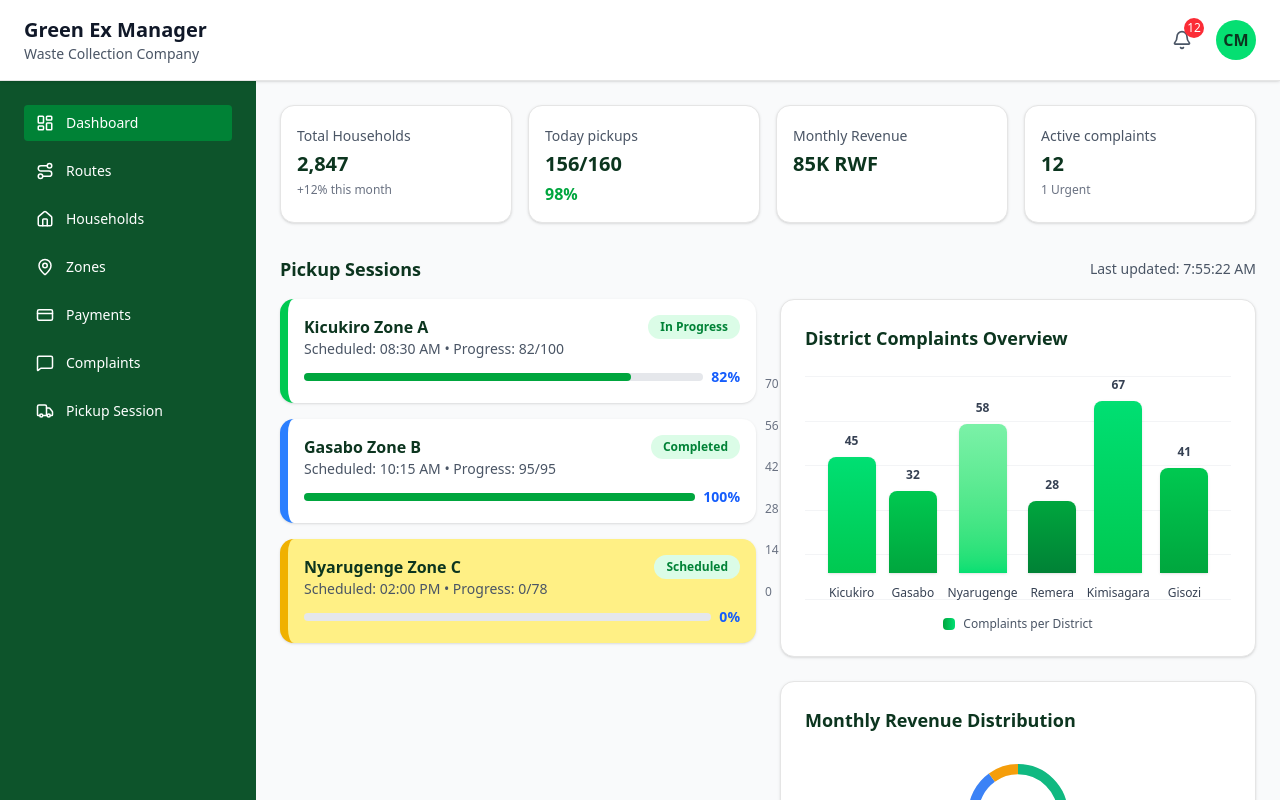
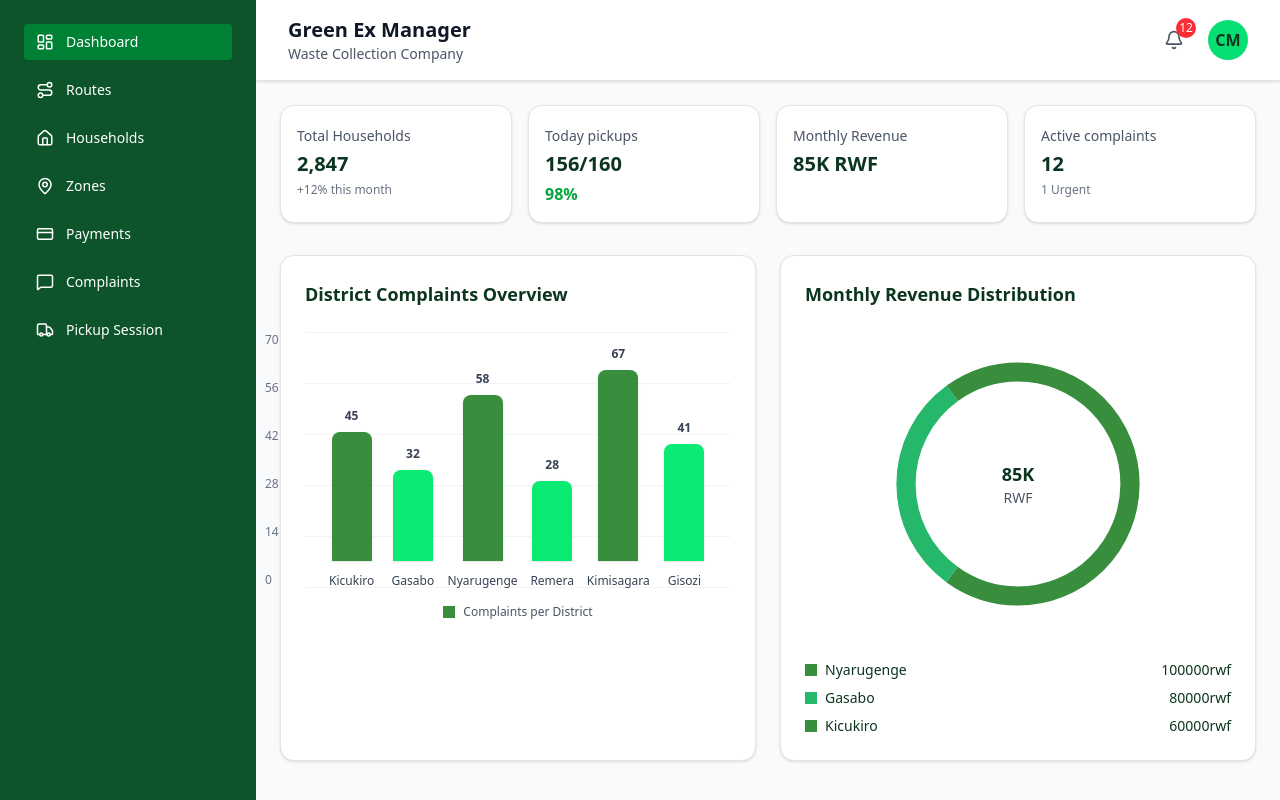
Before and after one commit to SheCanCODE-Capstone-Projects/Greenex_fe, a Next.js app: page /dashboard in a window 1280 px wide. Shown: the top 800 px of the page. Built offline with nearby package versions, Linux system fonts and the light colour scheme.

Commit message:
match color and set icons

```diff
--- a/src/app/dashboard/page.tsx
+++ b/src/app/dashboard/page.tsx
@@ -47,6 +47,7 @@ interface Stats {
 export default function Dashboard() {
   const [activeTab, setActiveTab] = useState('Dashboard');
   const [dropdownOpen, setDropdownOpen] = useState(false);
+  const [animateCharts, setAnimateCharts] = useState(false);
   const [stats, setStats] = useState<Stats>({
     households: 2847,
     pickups: { completed: 156, total: 160 },
@@ -74,7 +75,6 @@ export default function Dashboard() {
   const [loading, setLoading] = useState(false);
   const [error, setError] = useState<string | null>(null);
 
-  // Simulate real-time updates
   useEffect(() => {
     const interval = setInterval(() => {
       setPickupSessions(prev => prev.map(session => ({
@@ -84,8 +84,6 @@ export default function Dashboard() {
     }, 5000);
     return () => clearInterval(interval);
   }, []);
-
-  // Close dropdown when clicking outside
   useEffect(() => {
     const handleClickOutside = () => setDropdownOpen(false);
     if (dropdownOpen) {
@@ -93,6 +91,12 @@ export default function Dashboard() {
       return () => document.removeEventListener('click', handleClickOutside);
     }
   }, [dropdownOpen]);
+
+
+  useEffect(() => {
+    const timer = setTimeout(() => setAnimateCharts(true), 500);
+    return () => clearTimeout(timer);
+  }, []);
 
   const validateZoneData = (zone: Zone): boolean => {
     return zone.name.length > 0 && zone.households > 0;
@@ -124,8 +128,31 @@ export default function Dashboard() {
 
 
   return (
-    <div className="min-h-screen bg-gray-50">
-      <nav className="sticky top-0 z-40 bg-white shadow-sm border-b px-6 py-4">
+    <div className="min-h-screen bg-gray-50 flex">
+      <aside className="w-64 bg-green-900 text-white p-6 space-y-6 hidden md:block h-screen fixed left-0 top-0 overflow-y-auto z-30">
+        <ul className="space-y-3 text-sm">
+          {[
+            { label: 'Dashboard', icon: LayoutDashboard },
+            { label: 'Routes', icon: Route },
+            { label: 'Households', icon: Home },
+            { label: 'Zones', icon: MapPin },
+            { label: 'Payments', icon: CreditCard },
+            { label: 'Complaints', icon: MessageSquare },
+            { label: 'Pickup Session', icon: Truck }
+          ].map(item => (
+            <SidebarItem
+              key={item.label}
+              label={item.label}
+              icon={item.icon}
+              active={activeTab === item.label}
+              onClick={() => setActiveTab(item.label)}
+            />
+          ))}
+        </ul>
+      </aside>
+
+      <div className="flex-1 ml-64">
+        <nav className="sticky top-0 z-40 bg-white shadow-sm border-b px-8 py-4">
           <div className="flex justify-between items-center">
             <div>
               <h1 className="text-xl font-bold text-gray-900">Green Ex Manager</h1>
@@ -158,9 +185,7 @@ export default function Dashboard() {
                       <button className="w-full text-left px-4 py-2 text-sm text-gray-700 hover:bg-gray-100 flex items-center gap-2">
                         <Settings size={16} /> Settings
                       </button>
-                    <button className="w-full text-left px-4 py-2 text-sm text-gray-700 hover:bg-gray-100 flex items-center gap-2">
-                      <Mail size={16} /> Email
-                    </button>
+
                       <hr className="my-1" />
                       <button className="w-full text-left px-4 py-2 text-sm text-red-600 hover:bg-red-50 flex items-center gap-2">
                         <LogOut size={16} /> Logout
@@ -173,30 +198,7 @@ export default function Dashboard() {
           </div>
         </nav>
 
-      <div className="flex">
-        <aside className="w-64 bg-green-900 text-white p-6 space-y-6 hidden md:block h-screen sticky top-[80px] overflow-y-auto">
-          <ul className="space-y-3 text-sm">
-            {[
-              { label: 'Dashboard', icon: LayoutDashboard },
-              { label: 'Routes', icon: Route },
-              { label: 'Households', icon: Home },
-              { label: 'Zones', icon: MapPin },
-              { label: 'Payments', icon: CreditCard },
-              { label: 'Complaints', icon: MessageSquare },
-              { label: 'Pickup Session', icon: Truck }
-            ].map(item => (
-              <SidebarItem
-                key={item.label}
-                label={item.label}
-                icon={item.icon}
-                active={activeTab === item.label}
-                onClick={() => setActiveTab(item.label)}
-              />
-            ))}
-          </ul>
-        </aside>
-
-        <section className="flex-1 p-6 space-y-8 overflow-y-auto">
+        <section className="p-6 space-y-8 overflow-y-auto">
           {error && (
             <div className="bg-red-100 border border-red-400 text-red-700 px-4 py-3 rounded">
               {error}
@@ -230,38 +232,15 @@ export default function Dashboard() {
           />
         </div>
 
-        <div>
-          <div className="flex justify-between items-center mb-4">
-            <h2 className="text-lg font-bold">Pickup Sessions</h2>
-            <div className="text-sm text-gray-600">
-              Last updated: {new Date().toLocaleTimeString()}
-            </div>
-          </div>
-          <div className="grid grid-cols-1 md:grid-cols-2 gap-6">
-            <div className="space-y-4">
-              {pickupSessions.map(session => (
-                <PickupSessionCard
-                  key={session.id}
-                  zone={session.zone}
-                  time={session.time}
-                  status={session.status}
-                  collected={Math.round(session.collected)}
-                  total={session.total}
-                />
-              ))}
-            </div>
-            <div className="space-y-6">
-
+        <div className="grid grid-cols-1 lg:grid-cols-2 gap-6">
           <div className="bg-white p-6 rounded-xl shadow border">
             <h3 className="text-lg font-semibold mb-6">District Complaints Overview</h3>
-                <div className="relative h-56">
-
+            <div className="relative h-64">
               <div className="absolute inset-0 flex flex-col justify-between">
                 {[0, 1, 2, 3, 4, 5].map(i => (
                   <div key={i} className="border-t border-gray-100 w-full"></div>
                 ))}
               </div>
-
 
               <div className="absolute left-0 top-0 h-full flex flex-col justify-between text-xs text-gray-500 -ml-10">
                 <span>70</span>
@@ -272,25 +251,26 @@ export default function Dashboard() {
                 <span>0</span>
               </div>
 
-
               <div className="relative h-full flex items-end justify-between px-4 pt-4">
                 {[
-                      { district: 'Kicukiro', value: 45, color: 'from-green-500 to-green-400' },
-                      { district: 'Gasabo', value: 32, color: 'from-green-600 to-green-500' },
-                      { district: 'Nyarugenge', value: 58, color: 'from-green-400 to-green-300' },
-                      { district: 'Remera', value: 28, color: 'from-green-700 to-green-600' },
-                      { district: 'Kimisagara', value: 67, color: 'from-green-500 to-green-400' },
-                      { district: 'Gisozi', value: 41, color: 'from-green-600 to-green-500' }
+                  { district: 'Kicukiro', value: 45, color: ' #388E3C' },
+                  { district: 'Gasabo', value: 32, color: '#09eb72' },
+                  { district: 'Nyarugenge', value: 58, color: '#388E3C' },
+                  { district: 'Remera', value: 28, color: '#09eb72' },
+                  { district: 'Kimisagara', value: 67, color: '#388E3C' },
+                  { district: 'Gisozi', value: 41, color: '#09eb72' }
                 ].map((item, index) => (
                   <div key={index} className="flex flex-col items-center flex-1 mx-1">
-                        <div className="relative w-full max-w-12 group">
+                    <div className="relative w-full max-w-10 group">
                       <div
-                            className={`bg-gradient-to-t ${item.color} rounded-t-md transition-all duration-300 hover:scale-105 cursor-pointer shadow-sm`}
-                            style={{ height: `${(item.value / 70) * 180}px` }}
+                        className="rounded-t-md transition-all duration-1000 hover:scale-105 cursor-pointer shadow-sm"
+                        style={{
+                          backgroundColor: item.color,
+                          height: animateCharts ? `${(item.value / 70) * 200}px` : '0px'
+                        }}
                       >
-
                         <div className="absolute -top-6 left-1/2 transform -translate-x-1/2 text-xs font-semibold text-gray-700">
-                              {item.value}
+                          {animateCharts ? item.value : 0}
                         </div>
 
                         <div className="absolute -top-10 left-1/2 transform -translate-x-1/2 bg-gray-800 text-white text-xs px-2 py-1 rounded opacity-0 group-hover:opacity-100 transition-opacity whitespace-nowrap">
@@ -306,30 +286,41 @@ export default function Dashboard() {
 
             <div className="mt-4 flex justify-center">
               <div className="flex items-center space-x-2 text-xs text-gray-600">
-                    <div className="w-3 h-3 bg-gradient-to-r from-green-600 to-green-400 rounded"></div>
+                <div className="w-3 h-3" style={{backgroundColor: '#388E3C'}}></div>
                 <span>Complaints per District</span>
               </div>
             </div>
           </div>
 
-
           <div className="bg-white p-6 rounded-xl shadow border">
             <h3 className="text-lg font-semibold mb-4">Monthly Revenue Distribution</h3>
             <div className="flex items-center justify-center">
-                  <div className="relative w-32 h-32">
+              <div className="relative w-80 h-80">
                 <svg className="w-full h-full transform -rotate-90" viewBox="0 0 100 100">
-                      <circle cx="50" cy="50" r="35" fill="none" stroke="#f3f4f6" strokeWidth="8"/>
-                      <circle cx="50" cy="50" r="35" fill="none" stroke="#10b981" strokeWidth="8"
-                        strokeDasharray="131.9 219.9" strokeDashoffset="0"/>
-                      <circle cx="50" cy="50" r="35" fill="none" stroke="#3b82f6" strokeWidth="8"
-                        strokeDasharray="65.9 219.9" strokeDashoffset="-131.9"/>
-                      <circle cx="50" cy="50" r="35" fill="none" stroke="#f59e0b" strokeWidth="8"
-                        strokeDasharray="22.1 219.9" strokeDashoffset="-197.8"/>
+                  <circle cx="50" cy="50" r="35" fill="none" stroke="#f3f4f6" strokeWidth="6"/>
+                  <circle
+                    cx="50" cy="50" r="35" fill="none" stroke="#388E3C" strokeWidth="6"
+                    strokeDasharray="131.9 219.9"
+                    strokeDashoffset={animateCharts ? "0" : "219.9"}
+                    className="transition-all duration-2000 ease-out"
+                  />
+                  <circle
+                    cx="50" cy="50" r="35" fill="none" stroke="#25b86a" strokeWidth="6"
+                    strokeDasharray="65.9 219.9"
+                    strokeDashoffset={animateCharts ? "-131.9" : "219.9"}
+                    className="transition-all duration-2000 ease-out delay-500"
+                  />
+                  <circle
+                    cx="50" cy="50" r="35" fill="none" stroke="#388E3C" strokeWidth="6"
+                    strokeDasharray="22.1 219.9"
+                    strokeDashoffset={animateCharts ? "-197.8" : "219.9"}
+                    className="transition-all duration-2000 ease-out delay-1000"
+                  />
                 </svg>
                 <div className="absolute inset-0 flex items-center justify-center">
                   <div className="text-center">
-                        <div className="text-sm font-bold">85K</div>
-                        <div className="text-xs text-gray-600">RWF</div>
+                    <div className="text-lg font-bold">{animateCharts ? '85K' : '0'}</div>
+                    <div className="text-sm text-gray-600">RWF</div>
                   </div>
                 </div>
               </div>
@@ -337,28 +328,47 @@ export default function Dashboard() {
             <div className="mt-4 space-y-2 text-sm">
               <div className="flex items-center justify-between">
                 <div className="flex items-center space-x-2">
-                      <div className="w-3 h-3 bg-green-500 rounded"></div>
-                      <span>Collections</span>
+                  <div className="w-3 h-3" style={{backgroundColor: '#388E3C'}}></div>
+                  <span>Nyarugenge</span>
                 </div>
-                    <span className="font-medium">60%</span>
+                <span className="font-medium">100000rwf</span>
               </div>
               <div className="flex items-center justify-between">
                 <div className="flex items-center space-x-2">
-                      <div className="w-3 h-3 bg-blue-500 rounded"></div>
-                      <span>Subscriptions</span>
+                  <div className="w-3 h-3" style={{backgroundColor: '#25b86a'}}></div>
+                  <span>Gasabo</span>
                 </div>
-                    <span className="font-medium">30%</span>
+                <span className="font-medium">80000rwf</span>
               </div>
               <div className="flex items-center justify-between">
                 <div className="flex items-center space-x-2">
-                      <div className="w-3 h-3 bg-yellow-500 rounded"></div>
-                      <span>Other</span>
+                  <div className="w-3 h-3" style={{backgroundColor: '#388E3C'}}></div>
+                  <span>Kicukiro</span>
                 </div>
-                    <span className="font-medium">10%</span>
+                <span className="font-medium">60000rwf</span>
               </div>
             </div>
           </div>
         </div>
+
+        <div className="mt-8">
+          <div className="flex justify-between items-center mb-4">
+            <h2 className="text-lg font-bold">Pickup Sessions</h2>
+            <div className="text-sm text-gray-600">
+              Last updated: {new Date().toLocaleTimeString()}
+            </div>
+          </div>
+          <div className="grid grid-cols-1 md:grid-cols-3 gap-4">
+            {pickupSessions.map(session => (
+              <PickupSessionCard
+                key={session.id}
+                zone={session.zone}
+                time={session.time}
+                status={session.status}
+                collected={Math.round(session.collected)}
+                total={session.total}
+              />
+            ))}
           </div>
         </div>
 
@@ -391,7 +401,7 @@ export default function Dashboard() {
 
 function SidebarItem({ label, icon: Icon, active, onClick }: {
   label: string;
-  icon: any;
+  icon: React.ComponentType<{ size?: number }>;
   active?: boolean;
   onClick: () => void;
 }) {
--- a/src/app/globals.css
+++ b/src/app/globals.css
@@ -3,8 +3,8 @@
 @custom-variant dark (&:is(.dark *));
 
 :root {
-  --primary-green: #388E3C;
-  --secondary-green: #25b86a;
+  --primary-green: #18e322;
+  --secondary-green: #09eb72;
   --light-bg: #D6E7D7;
   --dark-bg: #0c351f;
   --dark-overlay: rgba(8, 8, 8, 0.8);
--- a/src/app/signup/page.tsx
+++ b/src/app/signup/page.tsx
@@ -187,7 +187,7 @@ export default function SignupPage() {
           fill
           className="object-cover"
         />
-        <div className="absolute inset-0 bg-green-950 opacity-80"></div>
+        <div className="absolute inset-0 bg-green-950 opacity-50"></div>
       </div>
     </div>
   );
```
Lines whose indentation alone changed are shown as unchanged.
